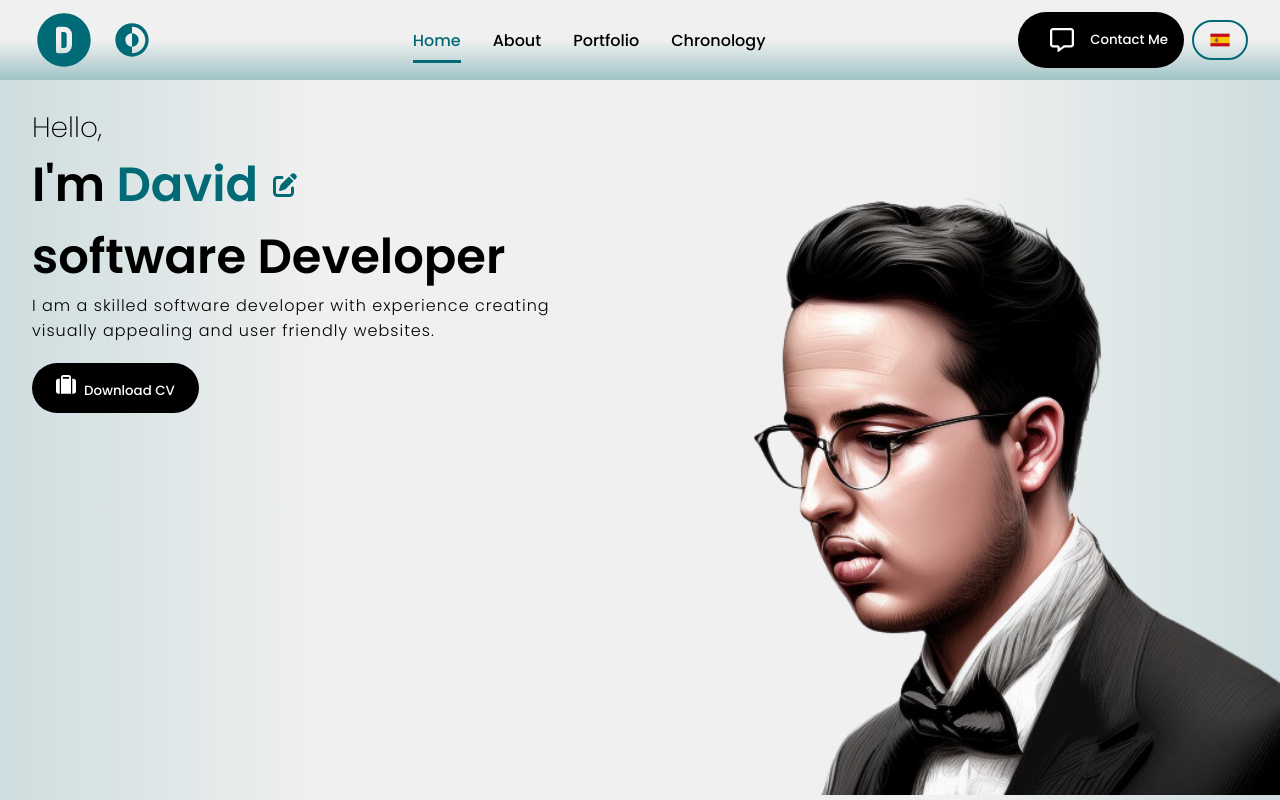
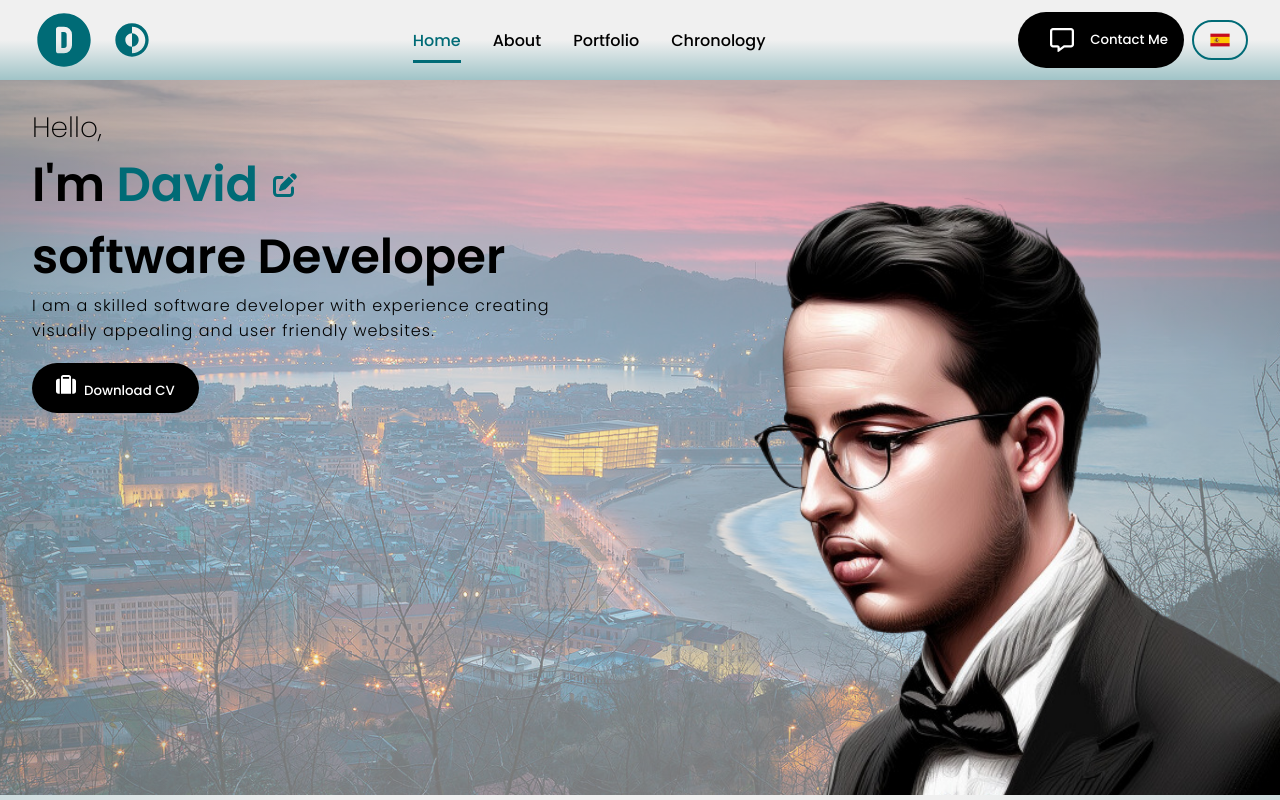
Before and after one commit to DavidMartin112/portfolio, a React (Create React App) app: page / in a window 1280 px wide. Shown: the top 800 px of the page. Built offline with nearby package versions, Linux system fonts and the light colour scheme.

Commit message:
Intro style changes and add image

```diff
--- a/src/components/intro/intro.css
+++ b/src/components/intro/intro.css
@@ -1,12 +1,27 @@
 #intro {
     height: calc(100vh - 5rem);
     width: 100vw;
-    max-width: 80rem;
+    max-width: 100%;
     margin: 0 auto;
     overflow: hidden;
     position: relative;
     top: 75px;
     margin-bottom: 50px;
+}
+
+#intro::before {
+    content: "";
+    position: absolute;
+    top: 0;
+    left: 0;
+    width: 100%;
+    height: 100%;
+    background-image: url('../../assets/donosti.jpg');
+    background-size: cover;
+    background-position: center;
+    background-repeat: no-repeat;
+    z-index: -2;
+    opacity: 0.5;
 }
 
 .bg {
```
Also changed, not shown: src/assets/donosti.jpg (added).
